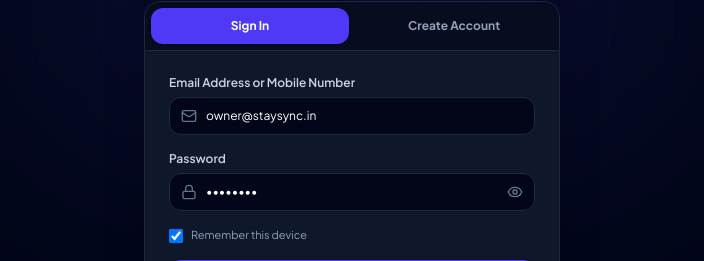
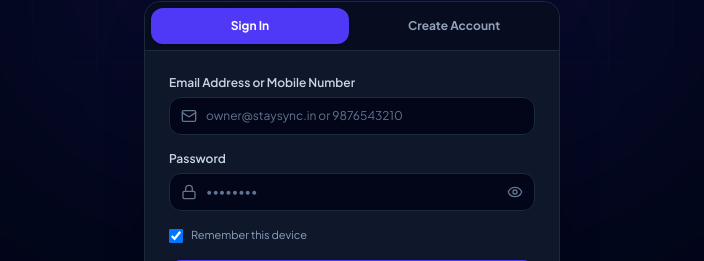
Before and after one commit to zero-cost-apps/pg-management-frontend, a React (Vite) app: page /rent in a window 1280 px wide. Shown: the part 194-455 px from the top of the page, without its empty margins (288-992 px from the left). Built offline with nearby package versions, Linux system fonts and the light colour scheme; no server answers.

Commit message:
refactor: remove default login credentials and password hint

```diff
--- a/src/components/Auth/AuthScreen.tsx
+++ b/src/components/Auth/AuthScreen.tsx
@@ -32,8 +32,8 @@ export const AuthScreen: React.FC<AuthScreenProps> = ({ onSuccess }) => {
   const [successMessage, setSuccessMessage] = useState<string | null>(null);
 
   // Login form state
-  const [loginIdentifier, setLoginIdentifier] = useState('owner@staysync.in');
-  const [loginPassword, setLoginPassword] = useState('admin123');
+  const [loginIdentifier, setLoginIdentifier] = useState('');
+  const [loginPassword, setLoginPassword] = useState('');
   const [rememberMe, setRememberMe] = useState(true);
 
   // Register form state
@@ -540,7 +540,7 @@ export const AuthScreen: React.FC<AuthScreenProps> = ({ onSuccess }) => {
                 </div>
                 <p className="text-xs text-white font-semibold">Password Reset Sent</p>
                 <p className="text-[11px] text-slate-400 mt-1">
-                  We've sent a 6-digit security recovery PIN to <strong>{forgotEmail}</strong>. You can use standard demo password <code className="text-indigo-300">admin123</code> to log in.
+                  We've sent a 6-digit security recovery PIN to <strong>{forgotEmail}</strong>. You can use standard demo password <code className="text-indigo-300"></code> to log in.
                 </p>
                 <button
                   onClick={() => {
```
